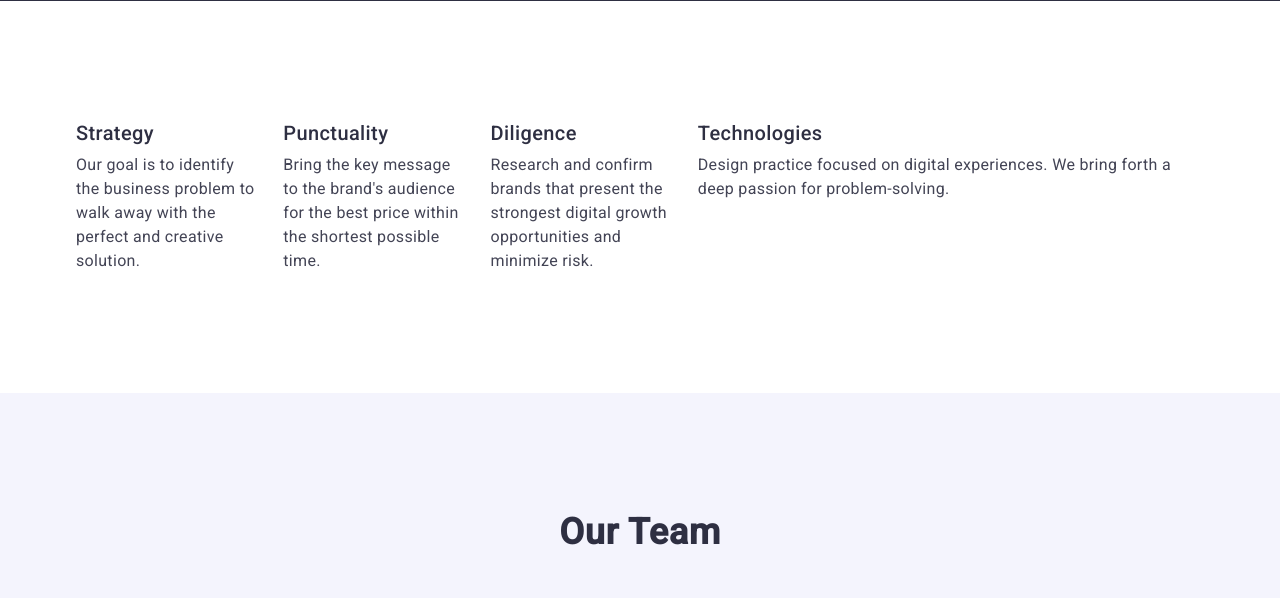
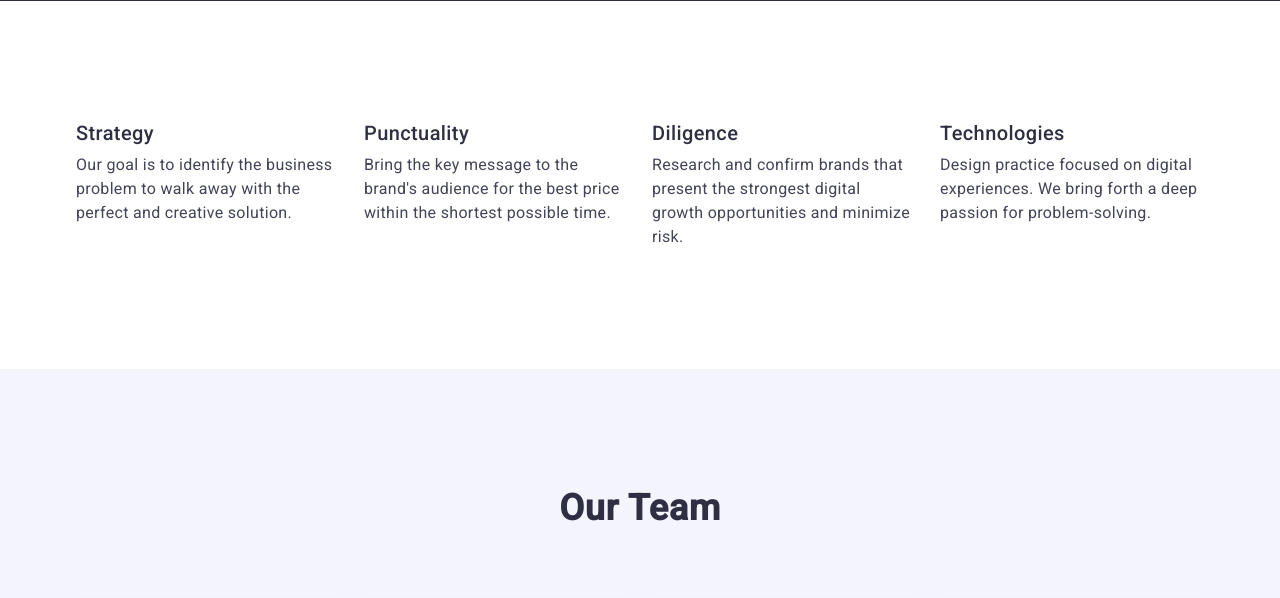
Before and after one commit to Mahuliii/goit-markup-hw-03, a plain HTML site: page index.html in a window 1280 px wide. Shown: the part 1480-2078 px from the top of the page. Drawn offline with nearby package versions, Linux system fonts and the light colour scheme.

Commit message:
goit-markup-hw-03

```diff
--- a/css/styles.css
+++ b/css/styles.css
@@ -211,7 +211,7 @@ gap: 40px;
     gap: 24px;
 }
 .feature-list {
-    width: calc((100% - 3 * 24px) / 4);
+    width: calc((100% - 72px) / 4);
 }
 .team {
     background-color: #FFFFFF;
--- a/index.html
+++ b/index.html
@@ -80,7 +80,7 @@
                                 growth opportunities and minimize risk.
                             </p>
                         </li>
-                        <li >
+                        <li class="feature-list">
                             <h3 class="title-three">Technologies</h3>
                             <p class="text">
                                 Design practice focused on digital experiences. We bring forth
```
